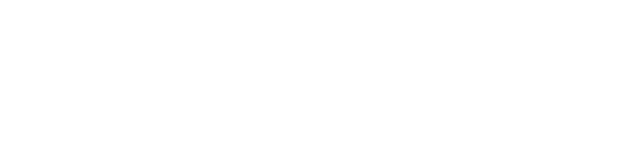
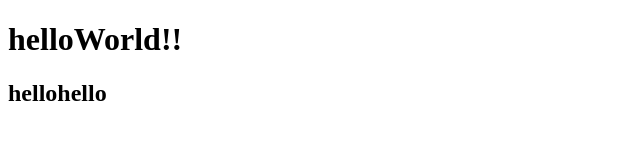
Before and after one commit to shen5683/testDemo, a plain HTML site: page index.html in a window 1280 px wide. Shown: the whole page, without its empty margins (0-640 px from the left). Drawn offline with Linux system fonts and the light colour scheme.

Commit message:
second commit

```diff
--- a/index.html
+++ b/index.html
@@ -5,6 +5,7 @@
     <title>testDemo</title>
 </head>
 <body>
-
+    <h1>helloWorld!!</h1>
+    <h2>hellohello</h2>
 </body>
 </html>
```
